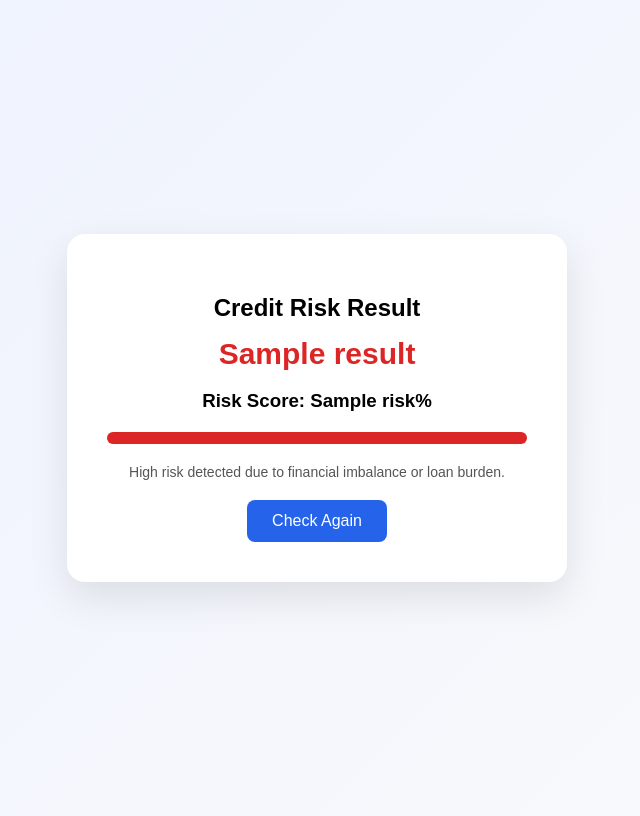
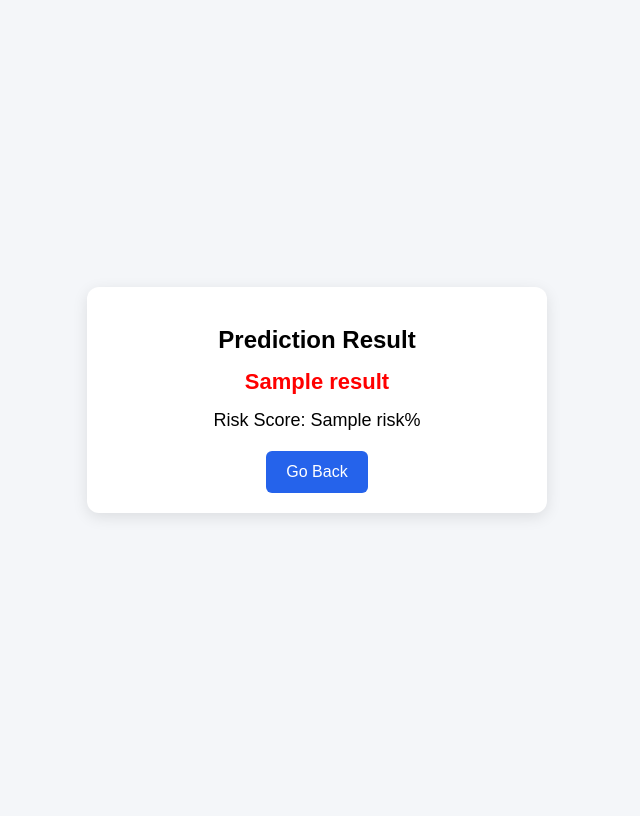
Before and after one commit to sathish26msk/ai-credit-scoring, a Flask app: template templates/result.html in a window 1280 px wide. Shown: the whole page, without its empty margins (323-963 px from the left). After the commit the page ends 517 px from the top, so only its background shows below. Run offline with Flask 3, Linux system fonts and the light colour scheme; the template is opened without the code that fills it: most values are stand-ins (such as "Sample title", 1, 10 or a date in 2020).

Commit message:
result.html

```diff
--- a/templates/result.html
+++ b/templates/result.html
@@ -1,115 +1,120 @@
 <!DOCTYPE html>
-<html>
+<html lang="en">
+<head>
+    <meta charset="UTF-8">
 
-<head>
-    <title>Credit Result</title>
+    <!-- 🔥 MUST for mobile -->
+    <meta name="viewport" content="width=device-width, initial-scale=1.0">
+
+    <title>Prediction Result</title>
+
+    <style>
+        body {
+            font-family: Arial, sans-serif;
+            background: #f4f6f9;
+            display: flex;
+            justify-content: center;
+            align-items: center;
+            margin: 0;
+            min-height: 100vh;
+        }
+
+        .container {
+            background: white;
+            padding: 20px;
+            border-radius: 12px;
+            width: 100%;
+            max-width: 420px;
+            box-shadow: 0 4px 15px rgba(0,0,0,0.1);
+            text-align: center;
+        }
+
+        h2 {
+            margin-bottom: 10px;
+        }
+
+        .risk {
+            font-size: 22px;
+            font-weight: bold;
+            margin: 15px 0;
+        }
+
+        .percentage {
+            font-size: 18px;
+            margin-bottom: 20px;
+        }
+
+        .low {
+            color: green;
+        }
+
+        .medium {
+            color: orange;
+        }
+
+        .high {
+            color: red;
+        }
+
+        .btn {
+            display: inline-block;
+            padding: 12px 20px;
+            border-radius: 6px;
+            background: #2563eb;
+            color: white;
+            text-decoration: none;
+            font-size: 16px;
+        }
+
+        .btn:hover {
+            background: #1e40af;
+        }
+
+        /* 🔥 MOBILE FIX */
+        @media (max-width: 480px) {
+            .container {
+                margin: 10px;
+                padding: 15px;
+            }
+
+            h2 {
+                font-size: 18px;
+            }
+
+            .risk {
+                font-size: 20px;
+            }
+
+            .percentage {
+                font-size: 16px;
+            }
+
+            .btn {
+                width: 100%;
+                display: block;
+            }
+        }
+    </style>
 </head>
 
 <body>
 
-<style>
-body {
-    background: linear-gradient(135deg, #eef2ff, #f9fafb);
-    display: flex;
-    justify-content: center;
-    align-items: center;
-    height: 100vh;
-    font-family: "Poppins", sans-serif;
-}
+<div class="container">
+    <h2>Prediction Result</h2>
 
-.card {
-    width: 420px;
-    background: white;
-    padding: 40px;
-    border-radius: 18px;
-    text-align: center;
-    box-shadow: 0px 15px 40px rgba(0,0,0,0.1);
-}
-
-h2 {
-    margin-bottom: 15px;
-}
-
-.result {
-    font-size: 30px;
-    font-weight: bold;
-}
-
-.low { color: #16a34a; }
-.medium { color: #f59e0b; }
-.high { color: #dc2626; }
-
-.bar {
-    height: 12px;
-    background: #e5e7eb;
-    border-radius: 10px;
-    margin: 20px 0;
-}
-
-.fill {
-    height: 100%;
-    border-radius: 10px;
-}
-
-.info {
-    font-size: 14px;
-    color: #555;
-    margin-top: 10px;
-}
-
-a {
-    display: inline-block;
-    margin-top: 20px;
-    padding: 12px 25px;
-    background: #2563eb;
-    color: white;
-    text-decoration: none;
-    border-radius: 8px;
-}
-</style>
-
-<div class="card">
-
-    <h2>Credit Risk Result</h2>
-
-    <!-- Risk label -->
-    <div class="result
+    <!-- 🔥 Dynamic color -->
+    <div class="risk
         {% if result == 'Low Risk' %}low
         {% elif result == 'Medium Risk' %}medium
-        {% else %}high
-        {% endif %}">
-
+        {% else %}high{% endif %}">
         {{ result }}
     </div>
 
-    <!-- 🔥 Risk Percentage -->
-    <h3>Risk Score: {{ risk }}%</h3>
-
-    <!-- 🔥 Progress bar -->
-    <div class="bar">
-        <div class="fill"
-            style="width: {{ risk }}%;
-            background:
-            {% if result == 'Low Risk' %}#16a34a
-            {% elif result == 'Medium Risk' %}#f59e0b
-            {% else %}#dc2626
-            {% endif %};">
-        </div>
+    <div class="percentage">
+        Risk Score: {{ risk }}%
     </div>
 
-    <!-- 🔥 Explanation -->
-    <div class="info">
-        {% if result == 'Low Risk' %}
-        You have strong financial stability and low credit risk.
-        {% elif result == 'Medium Risk' %}
-        Your financial profile shows moderate risk. Be cautious.
-        {% else %}
-        High risk detected due to financial imbalance or loan burden.
-        {% endif %}
-    </div>
-
-    <a href="/">Check Again</a>
-
+    <a href="/" class="btn">Go Back</a>
 </div>
 
 </body>
```
